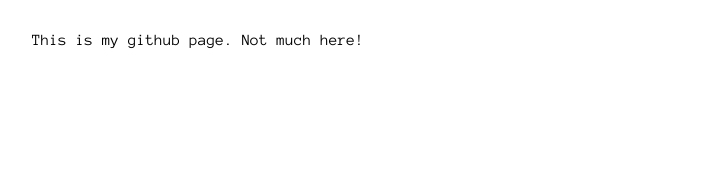
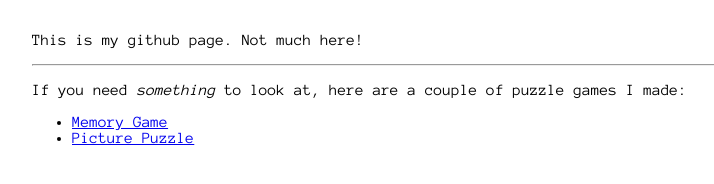
Before and after one commit to jwmickey/jwmickey.github.io, a plain HTML site: page index.html in a window 1280 px wide. Shown: the whole page, without its empty margins (0-714 px from the left). Drawn offline with Linux system fonts and the light colour scheme.

Commit message:
Update index.html

```diff
--- a/index.html
+++ b/index.html
@@ -12,6 +12,12 @@
         </style>
     </head>
     <body>
-        This is my github page.  Not much here!
+        <p>This is my github page.  Not much here!</p>
+        <hr>
+        <p>If you need <em>something</em> to look at, here are a couple of puzzle games I made:</p>
+        <ul>
+            <li><a href="/memory-game/">Memory Game</a></li>
+            <li><a href="/picture-puzzle">Picture Puzzle</a></li>
+        </ul>
     </body>
 </html>
```
